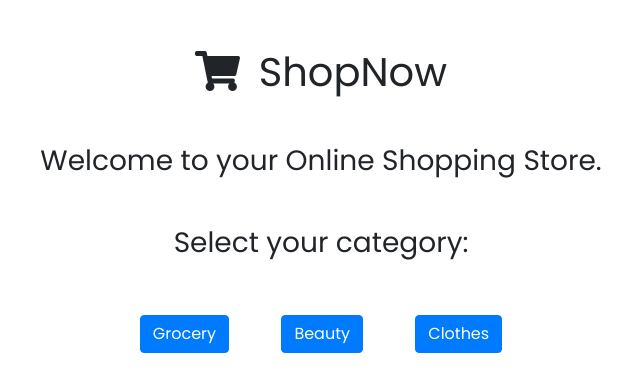
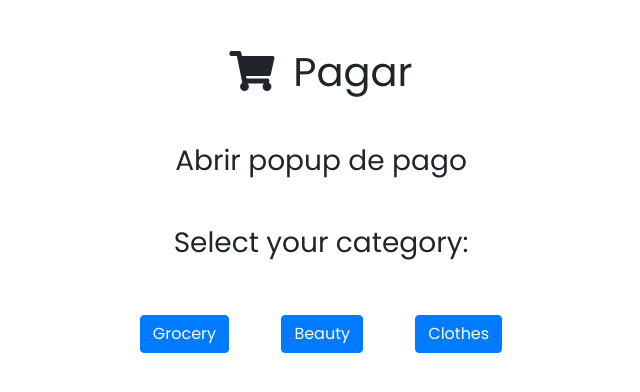
Before and after one commit to vicenlu/sprint3, a plain HTML site: page index.html in a window 1280 px wide. Shown: the whole page, without its empty margins (319-959 px from the left). Drawn offline with nearby package versions, Linux system fonts and the light colour scheme.

Commit message:
base pasarela de pago

```diff
--- a/index.html
+++ b/index.html
@@ -14,14 +14,14 @@
         integrity="sha384-50oBUHEmvpQ+1lW4y57PTFmhCaXp0ML5d60M1M7uH2+nqUivzIebhndOJK28anvf" crossorigin="anonymous">
     <link rel="stylesheet" href="css/style.css">
 
-    <title>ShopNow</title>
+    <title>Pasarela de pago</title>
 </head>
 
 <body>
     <!-- header -->
     <header class="m-5">
-        <h1 class="text-center m-5"><i class="fas fa-shopping-cart mr-2"></i> ShopNow</h1>
-        <h3 class="text-center m-3">Welcome to your Online Shopping Store.</h3>
+        <h1 class="text-center m-5"><i class="fas fa-shopping-cart mr-2"></i> Pagar</h1>
+        <h3 class="text-center m-3">Abrir popup de pago</h3>
     </header>
 
     <!-- Buttons -->
--- a/js/shop.js
+++ b/js/shop.js
@@ -65,8 +65,7 @@ var total = 0;
 
 // Exercise 1
 function buy(id) {
-    // 1. Loop for to the array products to get the item to add to cart
-    // 2. Add found product to the cartList array
+    // ....
 }
 
 // Exercise 2
```
